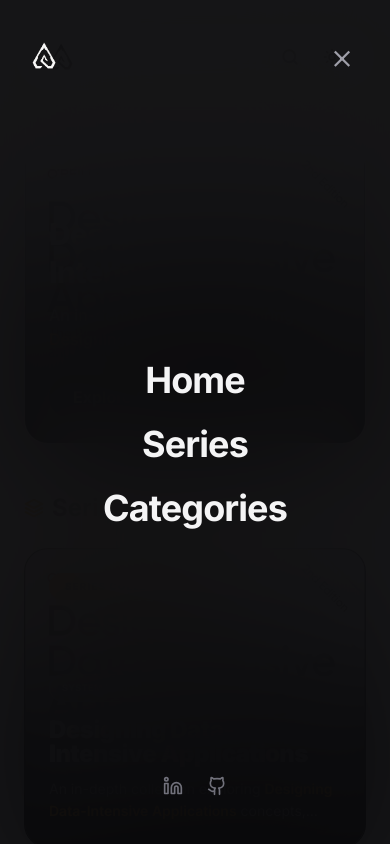
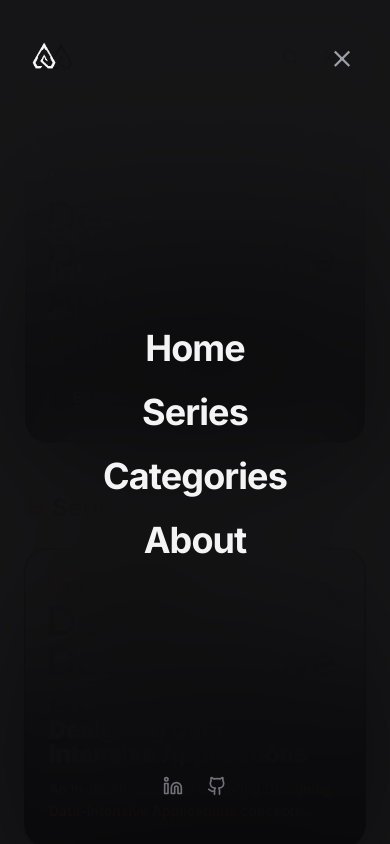
Before and after one commit to ayuslharora/blog-ayuslh, a Next.js app: page / in a window 390 px wide. Both pictures are taken after a click on the button 339 px from the left and 57 px from the top of the page. Shown: the top 844 px of the page. Built offline with nearby package versions, Linux system fonts and the light colour scheme.

Commit message:
fix: add missing About link to mobile menu
About only ever existed in the desktop nav, never in the mobile
overlay's link list.

```diff
--- a/src/components/NavBar.tsx
+++ b/src/components/NavBar.tsx
@@ -185,13 +185,20 @@ export default function NavBar({ tags }: { tags: string[] }) {
                 >
                   Categories
                 </button>
+                <a
+                  href="https://ayuslh.in"
+                  className="animate-fade-in-up text-4xl sm:text-5xl font-bold capitalize tracking-tight text-zinc-100 hover:text-amber-500 transition-colors"
+                  style={{ animationDelay: `${(STATIC_LINKS.length + 1) * 0.08 + 0.1}s` }}
+                >
+                  About
+                </a>
               </>
             )}
           </div>
 
           <div
             className="animate-fade-in-up pb-12 flex items-center justify-center gap-6 text-zinc-500 text-sm font-medium"
-            style={{ animationDelay: `${STATIC_LINKS.length * 0.08 + 0.3}s` }}
+            style={{ animationDelay: `${(STATIC_LINKS.length + 2) * 0.08 + 0.3}s` }}
           >
             <a
               href="https://www.linkedin.com/in/ayuslh/"
```
